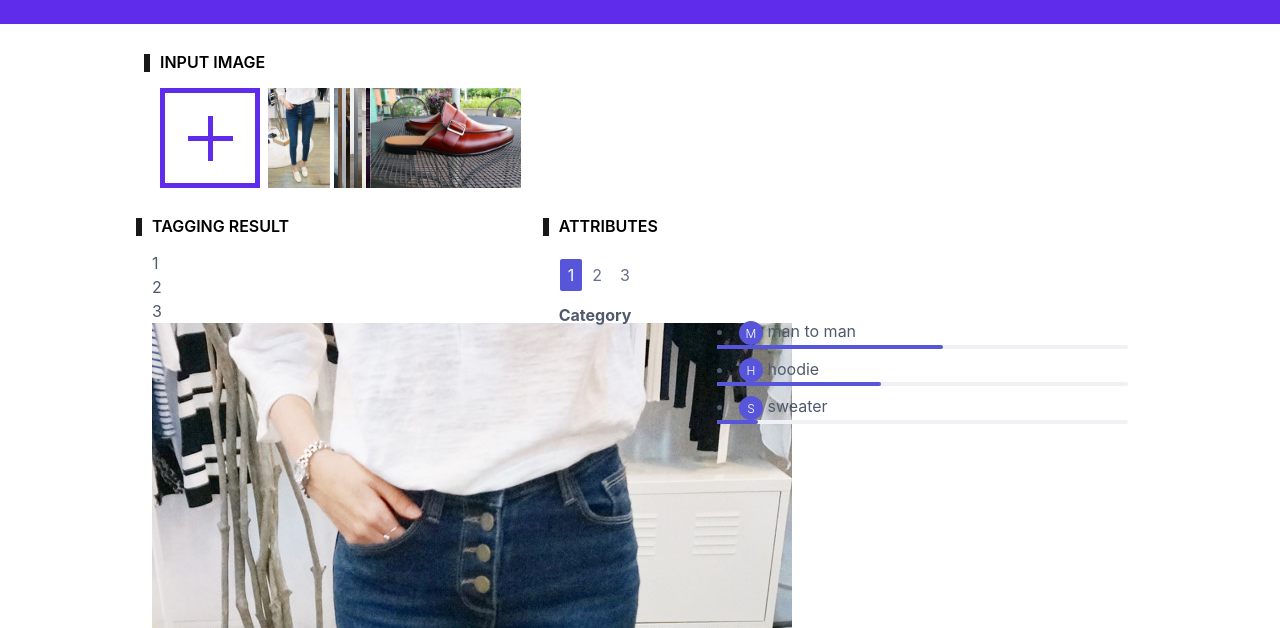
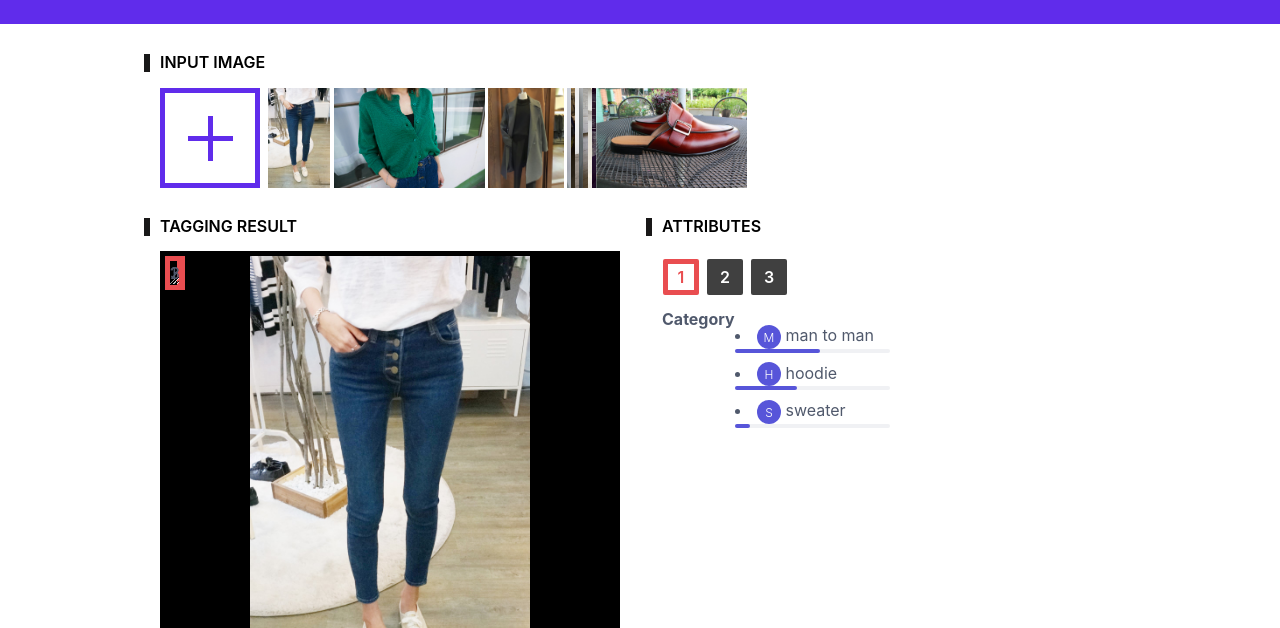
Before and after one commit to BlueLens/playground-html-prototype, a plain HTML site: page index.html in a window 1280 px wide. Shown: the part 172-800 px from the top of the page. Drawn offline with Linux system fonts and the light colour scheme.

Commit message:
Tagging Result Image 매칭 스크립트 및 스타일 업데이트

```diff
--- a/dist/flickity.css
+++ b/dist/flickity.css
@@ -61,7 +61,3 @@
 .recent-item img {
     height: 100px;
 }
-
-a, div, ::after, button, input {
-    transition: all 0.3s ease;
-}
--- a/dist/stylens.css
+++ b/dist/stylens.css
@@ -1,3 +1,6 @@
+html {
+    cursor: default;
+}
 .header {
     height: 196px;
     background: #602CEB;
@@ -57,3 +60,61 @@
     text-indent: -9999px;
     cursor: pointer;
 }
+.detecting-area {
+    float: left;
+    margin-right: 42px;
+}
+.data-area {
+    float: left;
+}
+.detecting-preview {
+    position: relative;
+    padding: 5px;
+    width: 460px;
+    height: 460px;
+    background: #000;
+    box-sizing: border-box;
+    text-align: center;
+}
+.detecting-square {
+    position: absolute;
+    resize: both;
+    border: 5px solid #E94D50;
+    overflow: auto;
+}
+.detecting-preview-img {
+    max-width: 450px;
+    max-height: 450px;
+}
+.pagination .page-item a {
+    margin-right: 6px;
+    padding: 0 4px;
+    min-width: 36px;
+    height: 36px;
+    background: #404040;
+    color: #FFF;
+    font-weight: 600;
+    font-size: 16px;
+    line-height: 36px;
+    text-align: center;
+    box-sizing: border-box;
+}
+.pagination .page-item a:hover {
+    background: #E94D50;
+    color: #FFF;
+}
+.pagination .page-item.active a {
+    border: 5px solid #E94D50;
+    background: #FFF;
+    color: #E94D50;
+    line-height: 26px;
+}
+
+
+/* for easing transition */
+a, div, ::after, button, input {
+    transition: background 0.3s ease;
+    transition: border 0.3s ease;
+    transition: color 0.3s ease;
+    transition: opacity 0.3s ease;
+}
--- a/dist/stylens.js
+++ b/dist/stylens.js
@@ -0,0 +1,20 @@
+function readURL(input) {
+    if (input.files && input.files[0]) {
+        var reader = new FileReader();
+
+        reader.onload = function (e) {
+            $('#detecting-preview')
+                .attr('src', e.target.result);
+        };
+
+        reader.readAsDataURL(input.files[0]);
+    }
+}
+$(document).ready(function(){
+
+    $('.recent-item').click(function(){
+        var path = $(this).find('img').attr('src');
+        $('.detecting-preview-img').attr('src', path);
+    });
+
+});
--- a/index.html
+++ b/index.html
@@ -29,7 +29,7 @@
         <h3 class="s-title">Input Image</h3>
         <div class="input-action">
             <label class="tooltip" data-tooltip="궁금한 옷, 스타일렌즈가 찾아드릴께요!">
-                <input type="file" value="사진 업로드" />
+                <input type="file" value="사진 업로드" onchange="readURL(this);" />
             </label>
             <div class="input-recent" data-flickity='{ "contain": true, "prevNextButtons": false, "pageDots": false, "cellSelector": ".recent-item", "cellAlign": "left" }'>
                 <a href="#" class="recent-item"><img src="data/img00.jpg"></a>
@@ -48,19 +48,21 @@
     </div>
 </section>
 
-<section class="data-area section">
+<section class="detail-area section">
     <div class="container grid-lg">
-        <div class="columns">
-            <div class="col-5 col-sm-12">
+
+        <div class="detecting-area">
             <h3 class="s-title">Tagging Result</h3>
-                <div class="detecting-area">
+            <div class="detecting-preview">
                 <div class="detecting-square"><span>1</span></div>
                 <div class="detecting-square"><span>2</span></div>
                 <div class="detecting-square"><span>3</span></div>
-                    <img src="data/img00.jpg">
+                <img class="detecting-preview-img" src="data/img00.jpg">
             </div>
         </div>
-            <div class="col-7 col-sm-12">
+
+        <!-- 결과 정보 -->
+        <div class="data-area">
             <h3 class="s-title">Attributes</h3>
             <ul class="data-select pagination">
                 <li class="page-item active"><a href="#">1</a></li>
@@ -101,7 +103,7 @@
                 </div>
             </div>
         </div>
-        </div>
+
     </div>
 </section>
 
```
Lines whose indentation alone changed are shown as unchanged.
